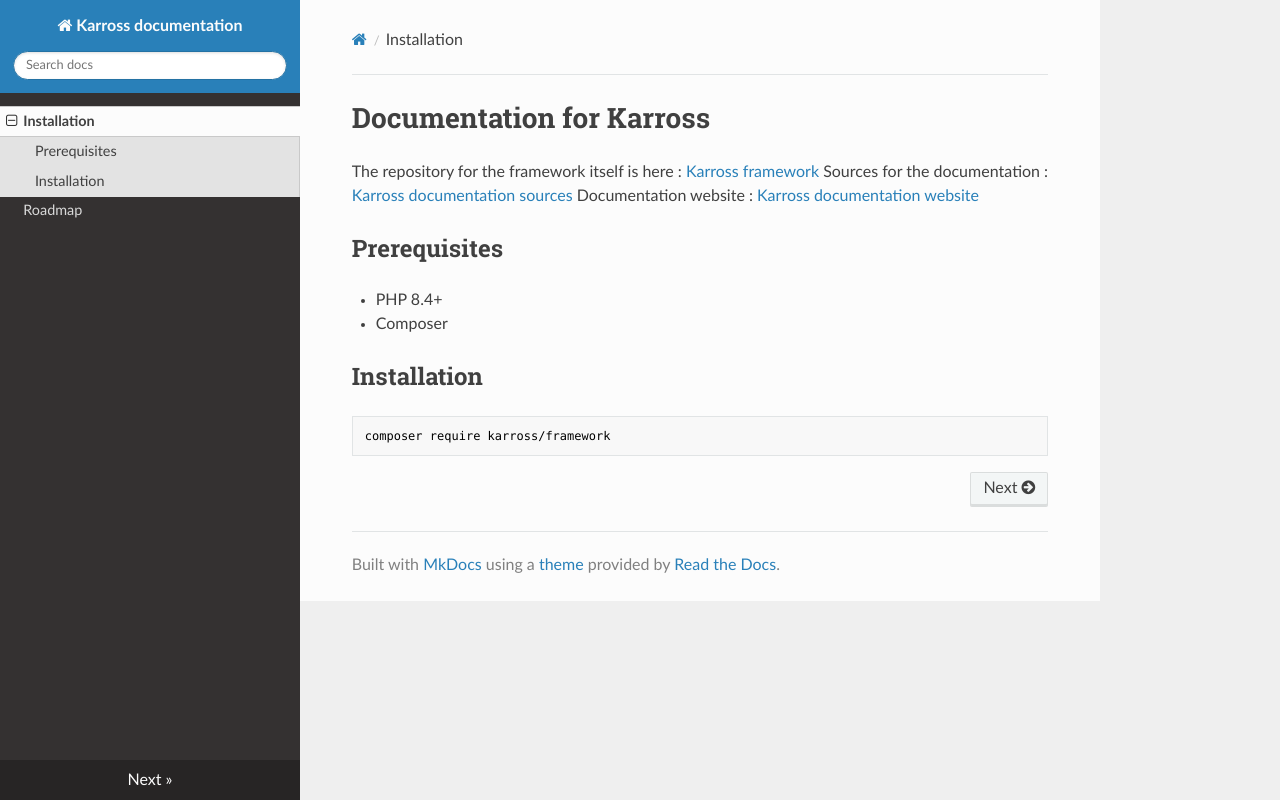
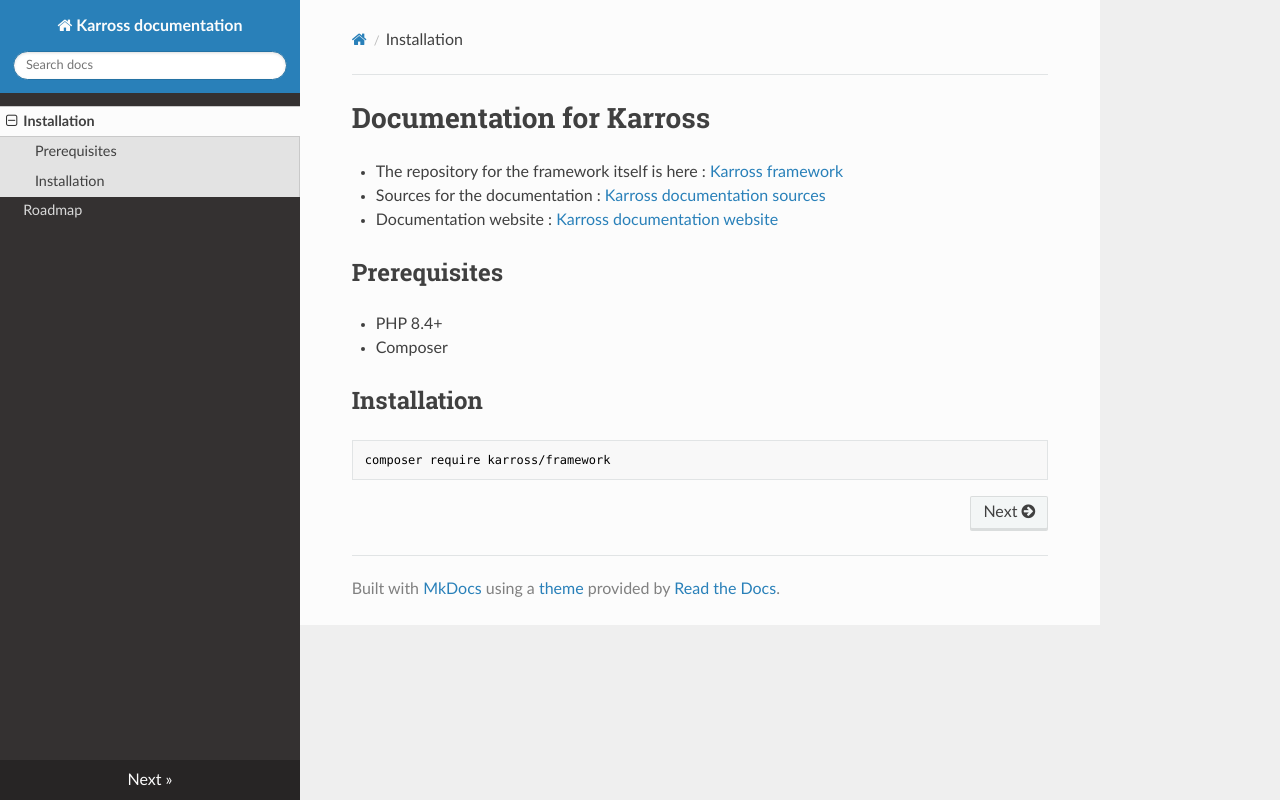
Before and after one commit to Karross/karross.github.io, a plain HTML site: page index.html in a window 1280 px wide. Drawn offline with nearby package versions, Linux system fonts and the light colour scheme.

Commit message:
Deployed 833843d with MkDocs version: 1.6.1

```diff
--- a/index.html
+++ b/index.html
@@ -77,9 +77,11 @@
             <div class="section" itemprop="articleBody">
 
                 <h1 id="documentation-for-karross">Documentation for Karross</h1>
-<p>The repository for the framework itself is here : <a href="https://github.com/Karross/framework">Karross framework</a>
-Sources for the documentation : <a href="https://github.com/Karross/docs">Karross documentation sources</a>
-Documentation website  : <a href="https://github.com/Karross/karross.github.io">Karross documentation website</a></p>
+<ul>
+<li>The repository for the framework itself is here : <a href="https://github.com/Karross/framework">Karross framework</a></li>
+<li>Sources for the documentation : <a href="https://github.com/Karross/docs">Karross documentation sources</a></li>
+<li>Documentation website  : <a href="https://karross.github.io">Karross documentation website</a></li>
+</ul>
 <h2 id="prerequisites">Prerequisites</h2>
 <ul>
 <li>PHP 8.4+ </li>
@@ -136,5 +138,5 @@ Documentation website  : <a href="https://github.com/Karross/karross.github.io">
 
 <!--
 MkDocs version : 1.6.1
-Build Date UTC : 2025-08-06 20:36:40.327689+00:00
+Build Date UTC : 2025-08-06 20:42:07.197466+00:00
 -->
```
